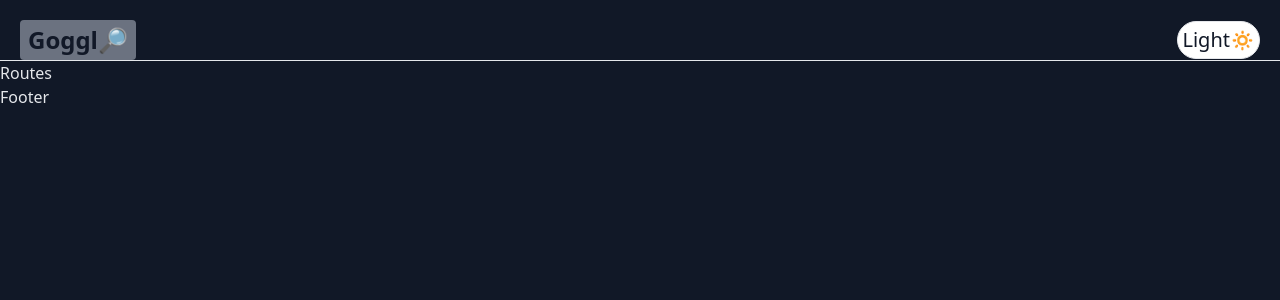
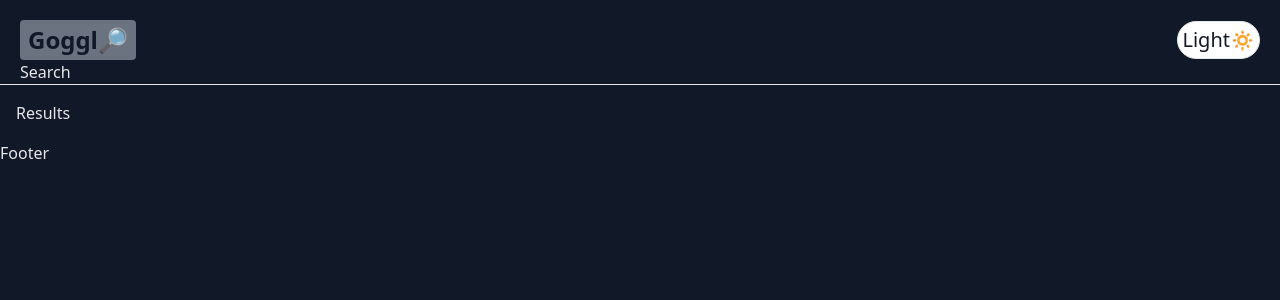
Before and after one commit to asish918/ReactJS-Search-site, a React (Create React App) app: page /search in a window 1280 px wide. Shown: the top 300 px of the page. Built offline with nearby package versions, Linux system fonts and the light colour scheme.

Commit message:
Implemented Routes

```diff
--- a/src/App.js
+++ b/src/App.js
@@ -1,7 +1,8 @@
 import React, { useState } from "react";
 import { Navbar } from "./components/Navbar";
 import { Footer } from "./components/Footer";
-import { Routes } from "./components/Routes";
+import { Route, Routes as Rts, Navigate } from "react-router-dom";
+import { Results } from "./components/Results";
 
 const App = () => {
     const [darkTheme, setDarkTheme] = useState('false');
@@ -10,7 +11,14 @@ const App = () => {
         <div className={darkTheme ? 'dark' : ''}>
             <div className="bg-gray-200 dark:bg-gray-900 dark:text-gray-200 min-h-screen">
                 <Navbar darkTheme={darkTheme} setDarkTheme={setDarkTheme} />
-                <Routes />
+                <div className="p-4">
+            <Rts>
+                 <Route path="/" element={<Navigate replace to='/search' />} />
+                 <Route path="/search" element={<Results />}/>
+                 <Route path="/images" element={<Results />}/>
+                 <Route path="/videos" element={<Results />}/>
+            </Rts>
+        </div>
                 <Footer />
             </div>
         </div>
--- a/src/components/Navbar.jsx
+++ b/src/components/Navbar.jsx
@@ -1,5 +1,6 @@
 import React from "react";
 import { Link } from "react-router-dom";
+import { Search } from "./Search";
 
 export const Navbar = ({darkTheme, setDarkTheme}) => {
     return (
@@ -14,6 +15,7 @@ export const Navbar = ({darkTheme, setDarkTheme}) => {
                     {darkTheme ?  'Light🔅' : 'Dark🌙'}
                 </button>
             </div>
+            <Search />
         </div>
     )
 }
--- /dev/null
+++ b/src/components/Results.jsx
@@ -0,0 +1,9 @@
+import React from "react";
+
+export const Results = () => {
+    return (
+        <div>
+            Results
+        </div>
+    )
+}
--- a/src/components/Routes.jsx
+++ /dev/null
@@ -1,7 +0,0 @@
-import React from "react";
-
-export const Routes = () => {
-    return (
-        <h1>Routes</h1>
-    )
-}
--- /dev/null
+++ b/src/components/Search.jsx
@@ -0,0 +1,7 @@
+import React from "react";
+
+export const Search = () => {
+    return (
+        <h1>Search</h1>
+    )
+}
```
